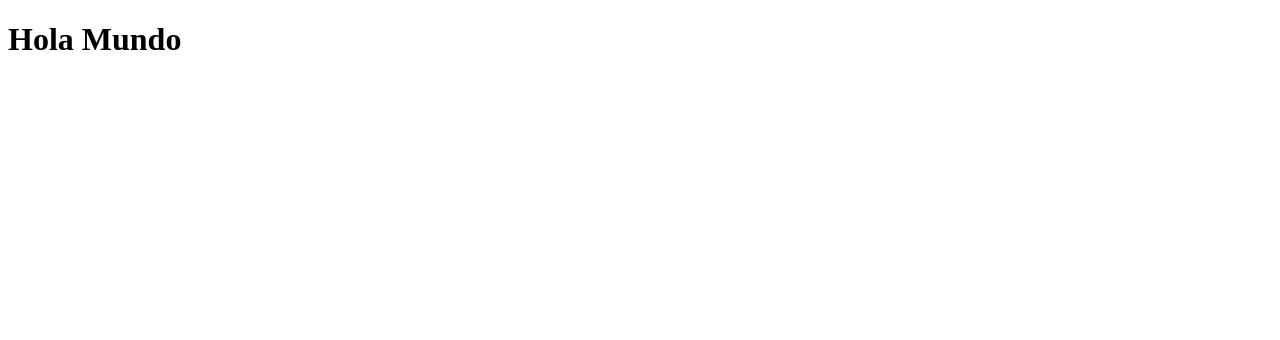
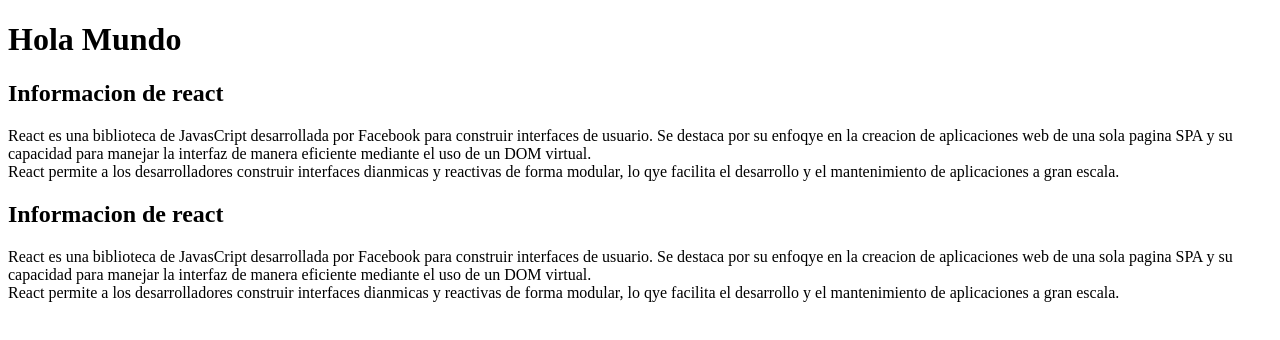
Before and after one commit to nachoabe30/Contador, a React (Vite) app: page / in a window 1280 px wide. Shown: the top 340 px of the page. Built offline with nearby package versions, Linux system fonts and the light colour scheme.

Commit message:
Agregamos contenido de react

```diff
--- a/src/App.jsx
+++ b/src/App.jsx
@@ -1,7 +1,17 @@
+import Bienvenidos from "./components/Bienvenidos";
 
 function App() {
+  //Aqui agrego la logica de un componente
+  return(
+    //Aqui puedo agregar mas logica
+    <>
+<h1>Hola Mundo</h1>
+<Bienvenidos></Bienvenidos>
+<Bienvenidos/>
 
-  return <h1>Hola Mundo</h1>
+  </>
+  );
+
 }
 
 export default App
--- /dev/null
+++ b/src/components/Bienvenidos.jsx
@@ -0,0 +1,10 @@
+const Bienvenidos = () => {
+    return (
+        <div>
+            <h2>Informacion de react</h2>
+            <p>React es una biblioteca de JavasCript desarrollada por Facebook para construir interfaces de usuario. Se destaca por su enfoqye en la creacion de aplicaciones web de una sola pagina SPA y su capacidad para manejar la interfaz de manera eficiente mediante el uso de un DOM virtual. <br />React permite a los desarrolladores construir interfaces dianmicas y reactivas de forma modular, lo qye facilita el desarrollo y el mantenimiento de aplicaciones a gran escala.</p>
+        </div>
+    );
+};
+
+export default Bienvenidos;
```
